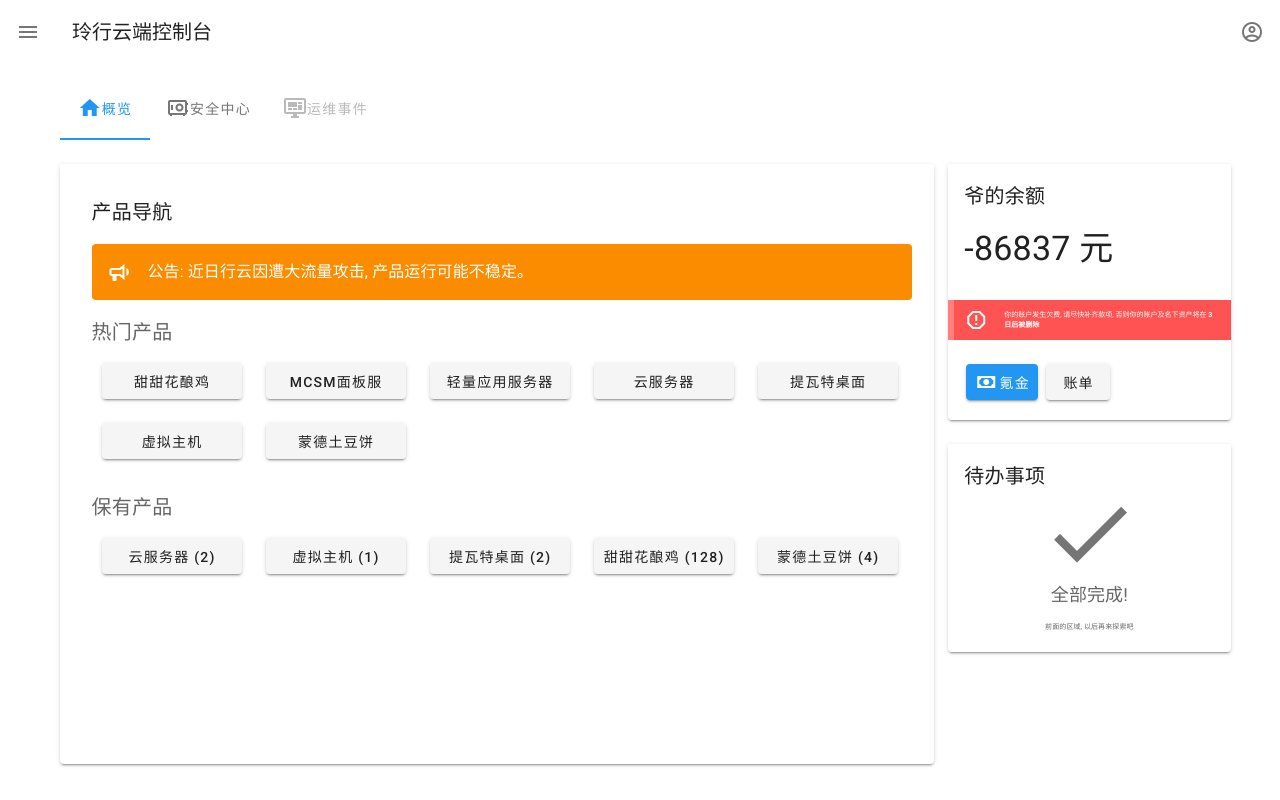
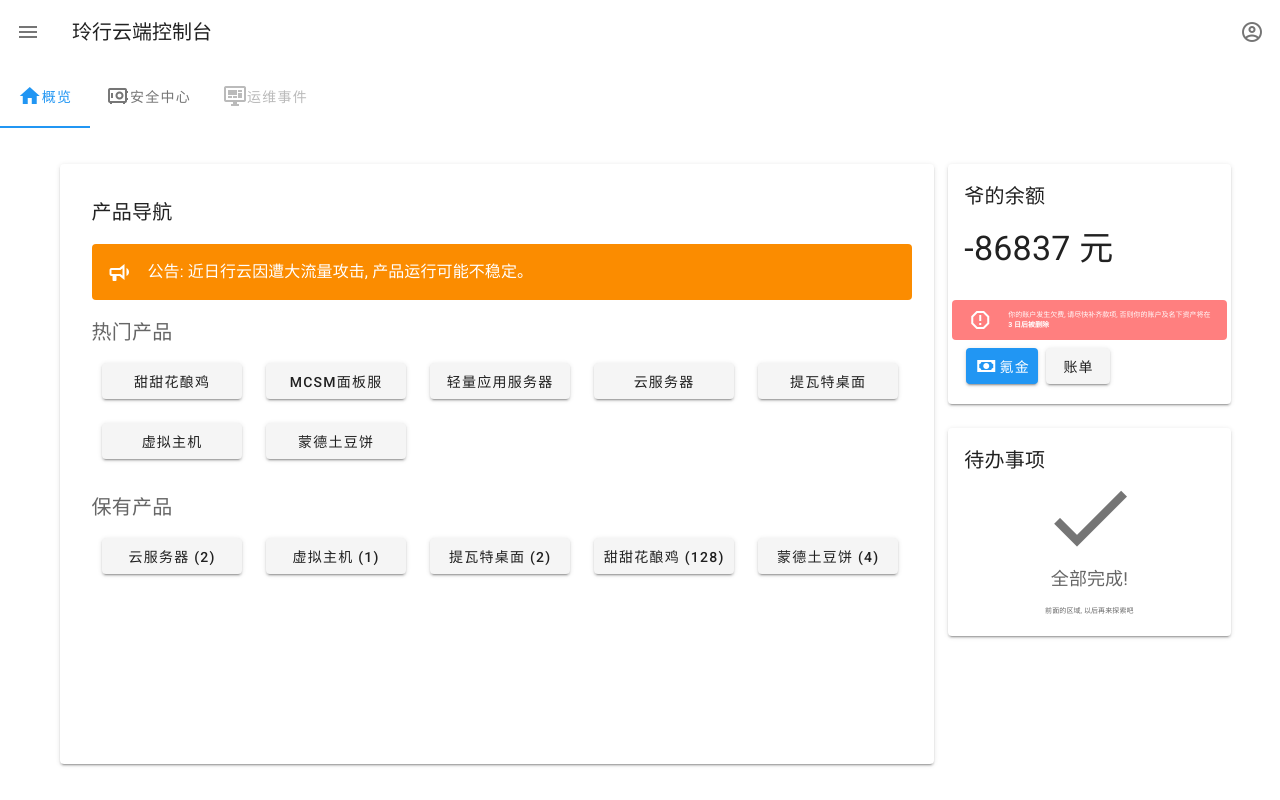
Before and after one commit to Incloudify/consolify-frontend, a Nuxt app: page /table in a window 1280 px wide. Built offline with nearby package versions, Linux system fonts and the light colour scheme.

Commit message:
Update some styles

```diff
--- a/components/table/TableFund.vue
+++ b/components/table/TableFund.vue
@@ -20,7 +20,7 @@
         type="error"
         icon="mdi-alert-octagon-outline"
         class="v-alert-arrearage"
-        border="left"
+        style="background-color: rgba(255, 127, 127) !important;"
       >
         你的账户发生欠费, 请尽快补齐款项, 否则你的账户及名下资产将在 <strong>{{ deletionRemainDays }} 日后被删除</strong>
       </v-alert>
@@ -48,6 +48,6 @@ export default {
 <style>
 .v-alert-arrearage{
   font-size: 7px;
-  border-radius: 0px !important;
+  margin: 0 4px;
 }
 </style>
--- a/components/table/TableViewall.vue
+++ b/components/table/TableViewall.vue
@@ -1,5 +1,6 @@
 <!-- 工作台概览分表 -->
 <template>
+  <v-container>
     <div>
       <v-row>
         <v-col>
@@ -14,6 +15,7 @@
         </v-col>
       </v-row>
     </div>
+  </v-container>
 </template>
 
 <script>
--- a/layouts/default.vue
+++ b/layouts/default.vue
@@ -2,9 +2,7 @@
   <v-app>
     <AppBar />
     <v-main>
-      <v-container>
-        <Nuxt />
-      </v-container>
+      <Nuxt />
     </v-main>
   </v-app>
 </template>
```
Lines whose indentation alone changed are shown as unchanged.
